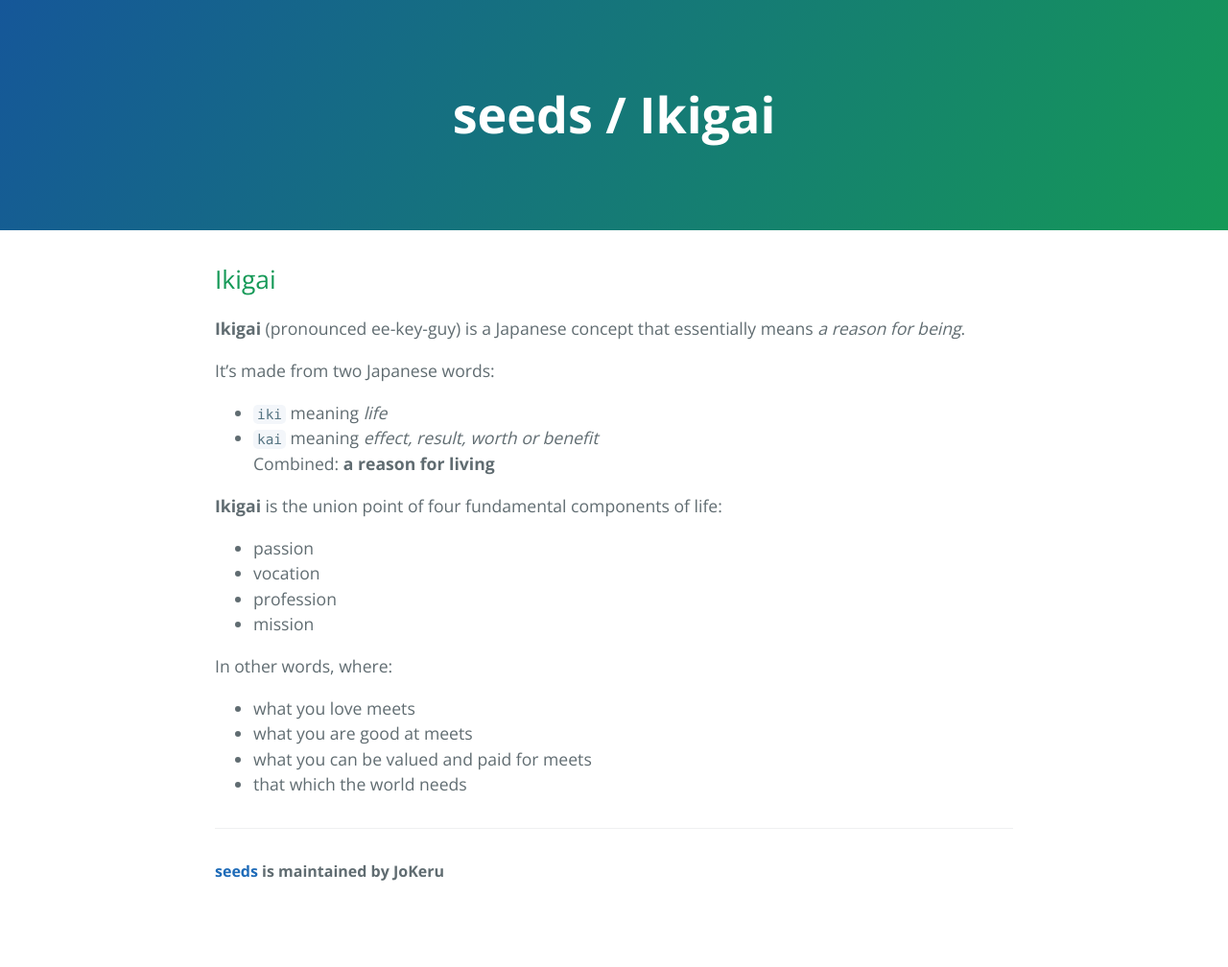
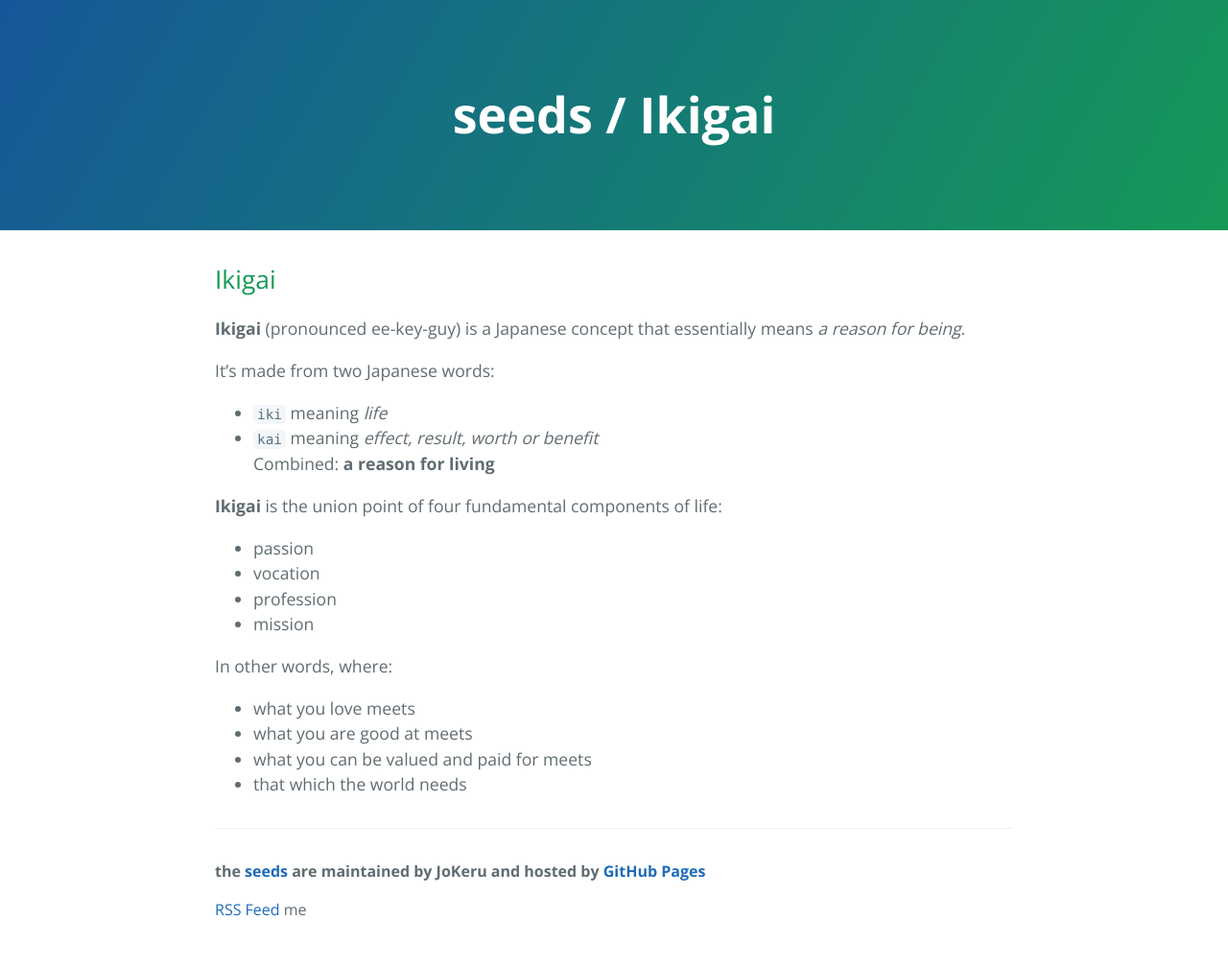
Before and after one commit to jokeru/seeds, a Jekyll site: the page built from _posts/2020-01-01-ikigai.md, in a window 1280 px wide. Shown: the whole page at 96% size. Built offline with Jekyll 4.4.1, drawn with Linux system fonts in a browser that asks for light colours; before the commit the page ends 952 px from its top, so only the background shows below that.

Commit message:
Update post.html

```diff
--- a/_layouts/post.html
+++ b/_layouts/post.html
@@ -30,7 +30,8 @@
       {{ content }}
 
       <footer class="site-footer">
-        <span class="site-footer-owner"><a href="{{ '/' | absolute_url }}">{{ site.title }}</a> is maintained by {{ site.author }}</span>
+        <span class="site-footer-owner">the <a href="{{ '/' | absolute_url }}">{{ site.title }}</a> are maintained by {{ site.author }} and hosted by <a href="https://pages.github.com">GitHub Pages</a></span>
+        <p><a href="/feed.xml" target="_blank">RSS Feed</a> me</p>
       </footer>
 
     </main>
```
